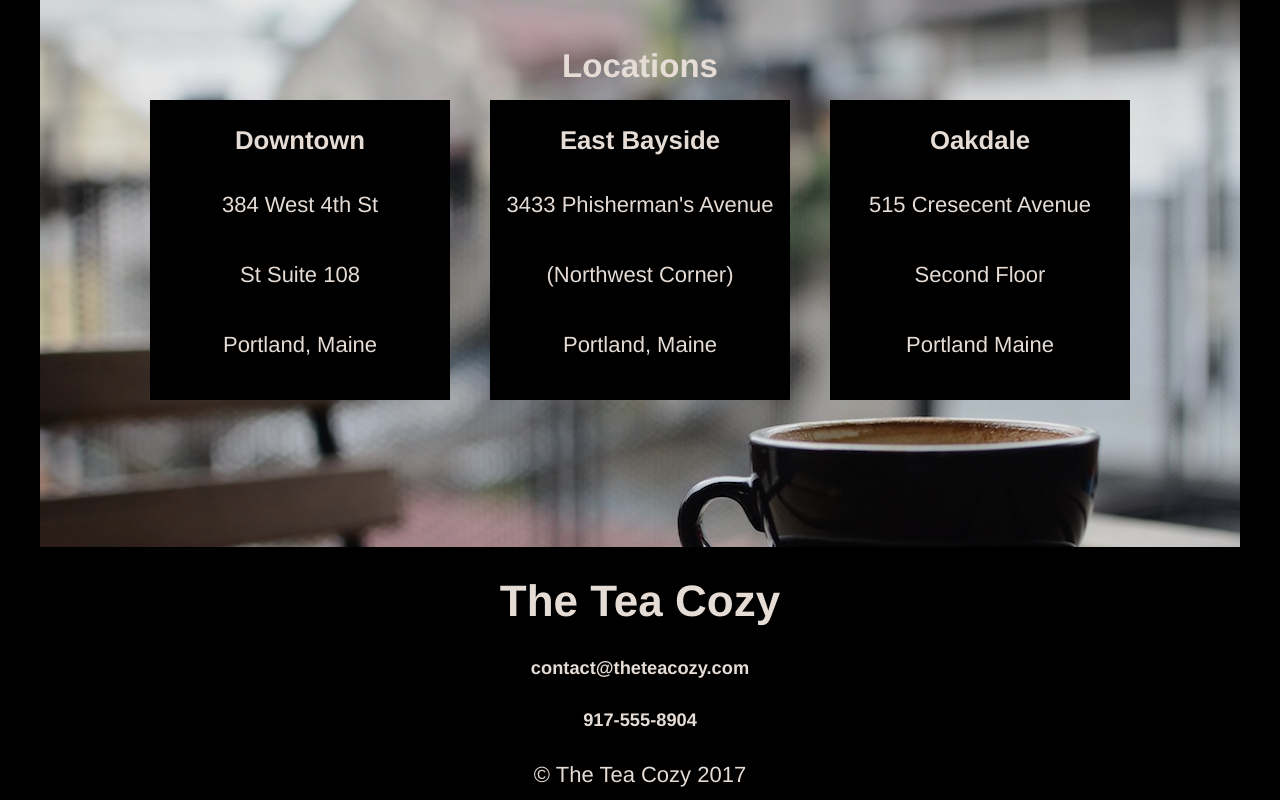
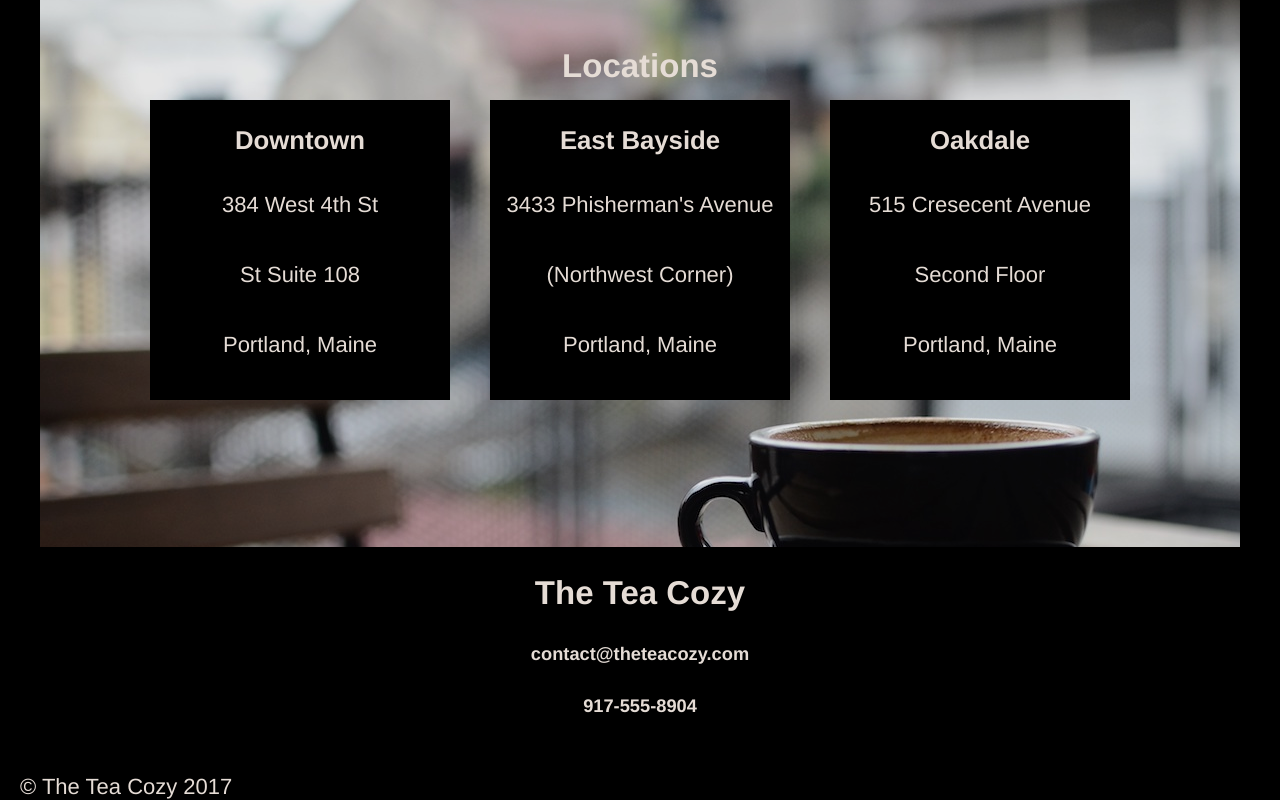
Before and after one commit to mhallas/tea-cozy, a plain HTML site: page index.html in a window 1280 px wide. Shown: the part 1632-2432 px from the top of the page. Drawn offline with Linux system fonts and the light colour scheme.

Commit message:
css first draft finished

```diff
--- a/index.html
+++ b/index.html
@@ -71,20 +71,19 @@
           </div>
           <div class="info-block">
             <h3>Oakdale</h3>
-            <p>515 Cresecent Avenue<br _>Second Floor<br _>Portland Maine</p>
+            <p>515 Cresecent Avenue<br _>Second Floor<br _>Portland, Maine</p>
           </div>
         </div>
       </div>
-<!-- Footer Section -->
-        <footer>
+      <!-- Contact Section -->
       <div class="contact">
-            <h1>The Tea Cozy</h1>
+        <h2>The Tea Cozy</h2>
         <h5>contact@theteacozy.com</h5>
         <h5>917-555-8904</h5>
       </div>
-          <div class=copyright>
+    </div>
+    <footer>
       © The Tea Cozy 2017
-          </div>
-        </div>
+    </footer>
   </body>
 </html>
--- a/resources/css/style.css
+++ b/resources/css/style.css
@@ -128,3 +128,14 @@ a {
 #location h3{
   margin-bottom: 15px;
 }
+
+.contact {
+  height: 200px;
+  margin: auto;
+  text-align: center;
+}
+
+footer {
+  text-align: left;
+  padding-left: 20px;
+}
```
Lines whose indentation alone changed are shown as unchanged.
